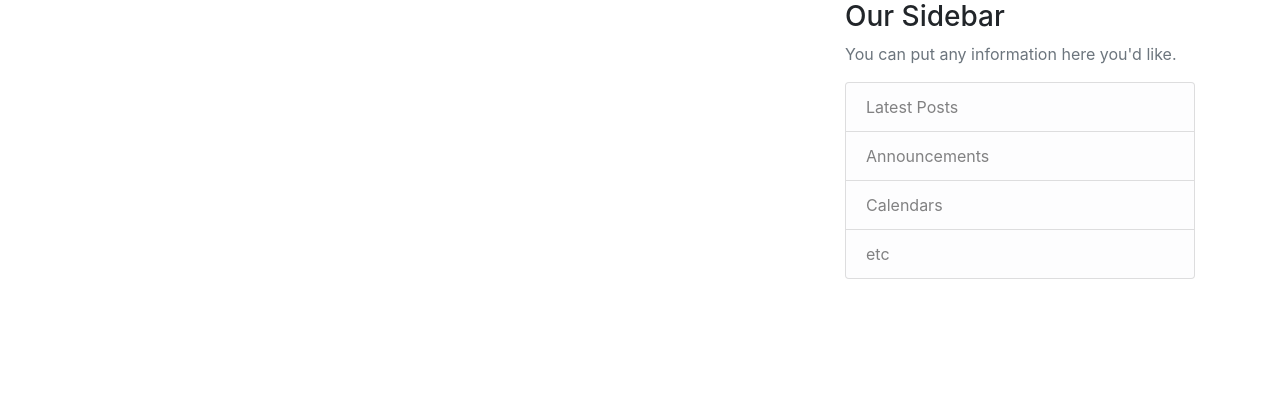
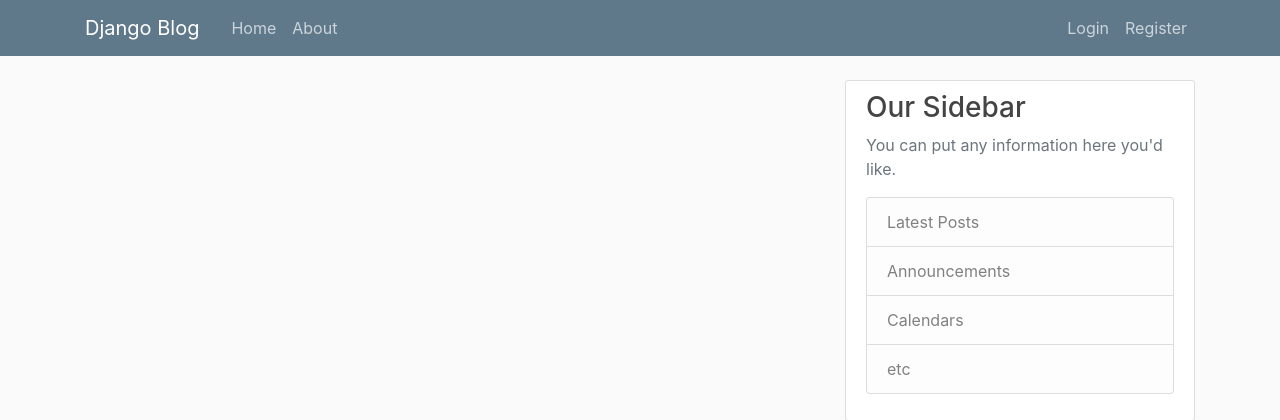
Before and after one commit to connorhargus/personal-website, a Django app: page / in a window 1280 px wide. Shown: the top 420 px of the page. Run offline with Django 3.2, Linux system fonts and the light colour scheme; data that the repository does not hold is empty; parts of the project's set-up code (start-up, migrations or seed data) failed here and were passed over; some libraries are stand-ins or nearby versions.

Commit message:
Fix base.html to work with Chrome and Firefox

```diff
--- a/blog/templates/blog/base.html
+++ b/blog/templates/blog/base.html
@@ -1,10 +1,8 @@
 {#Load the static stylesheets from the static folder in the root directory#}
 {% load static %}
-
 <!DOCTYPE html>
-<html lang="en">
+<html>
 <head>
-    <meta charset="UTF-8">
 
     <!-- Required meta tags -->
     <meta charset="utf-8">
@@ -13,17 +11,15 @@
     <!-- Bootstrap CSS -->
     <link rel="stylesheet" href="https://maxcdn.bootstrapcdn.com/bootstrap/4.0.0/css/bootstrap.min.css" integrity="sha384-Gn5384xqQ1aoWXA+058RXPxPg6fy4IWvTNh0E263XmFcJlSAwiGgFAW/dAiS6JXm" crossorigin="anonymous">
 
-    <link rel="stylesheet" type="css" href="{% static 'blog/main.css' %}">
+    <link rel="stylesheet" type="text/css" href="{% static 'blog/main.css' %}">
 
-    {%  if title %}
+    {% if title %}
         <title>Django Blog - {{ title }}</title>
-    {%  else %}
+    {% else %}
         <title>Django Blog</title>
-    {%  endif %}
-
+    {% endif %}
 </head>
 <body>
-{#Bootstrap navigation bar taken from: https://github.com/CoreyMSchafer/code_snippets/blob/master/Django_Blog/snippets/navigation.html#}
     <header class="site-header">
       <nav class="navbar navbar-expand-md navbar-dark bg-steel fixed-top">
         <div class="container">
@@ -41,9 +37,9 @@
               {% if user.is_authenticated %}
                 <a class="nav-item nav-link" href="{% url 'post-create' %}">New Post</a>
                 <a class="nav-item nav-link" href="{% url 'profile' %}">Profile</a>
-                <a class="nav-item nav-link" href="{% url 'logout' %}">Log Out</a>
+                <a class="nav-item nav-link" href="{% url 'logout' %}">Logout</a>
               {% else %}
-                <a class="nav-item nav-link" href="{% url 'login' %}">Log In</a>
+                <a class="nav-item nav-link" href="{% url 'login' %}">Login</a>
                 <a class="nav-item nav-link" href="{% url 'register' %}">Register</a>
               {% endif %}
             </div>
@@ -51,17 +47,15 @@
         </div>
       </nav>
     </header>
-
     <main role="main" class="container">
       <div class="row">
         <div class="col-md-8">
           {% if messages %}
-              {% for message in messages %}
-{#                  message.tags here just gets the word "success" to get a bootstrap success message#}
-                  <div class="alert alert-{{ message.tags }}">
-                    {{ message }}
-                  </div>
-              {% endfor %}
+            {% for message in messages %}
+              <div class="alert alert-{{ message.tags }}">
+                {{ message }}
+              </div>
+            {% endfor %}
           {% endif %}
           {% block content %}{% endblock %}
         </div>
```
